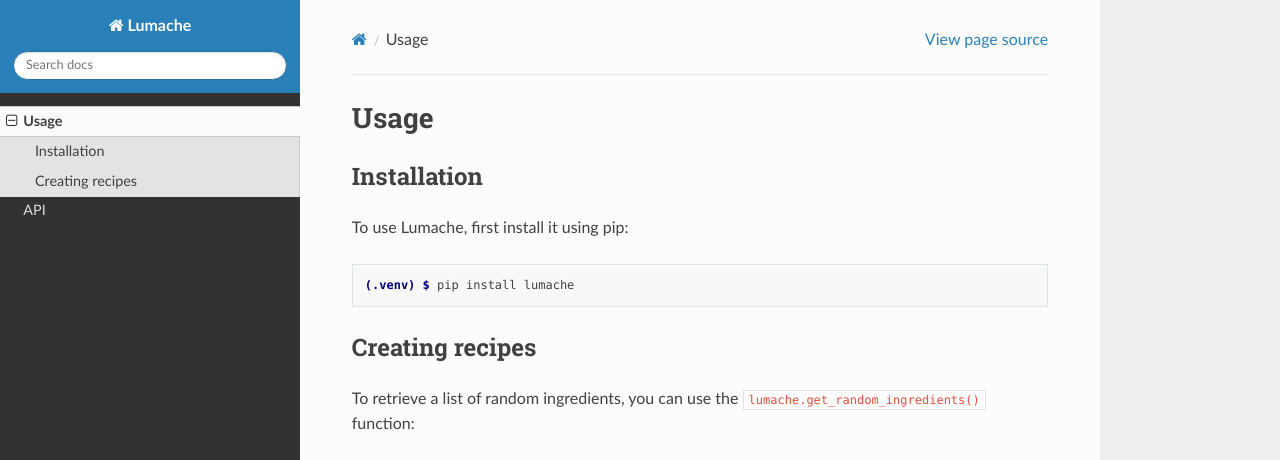
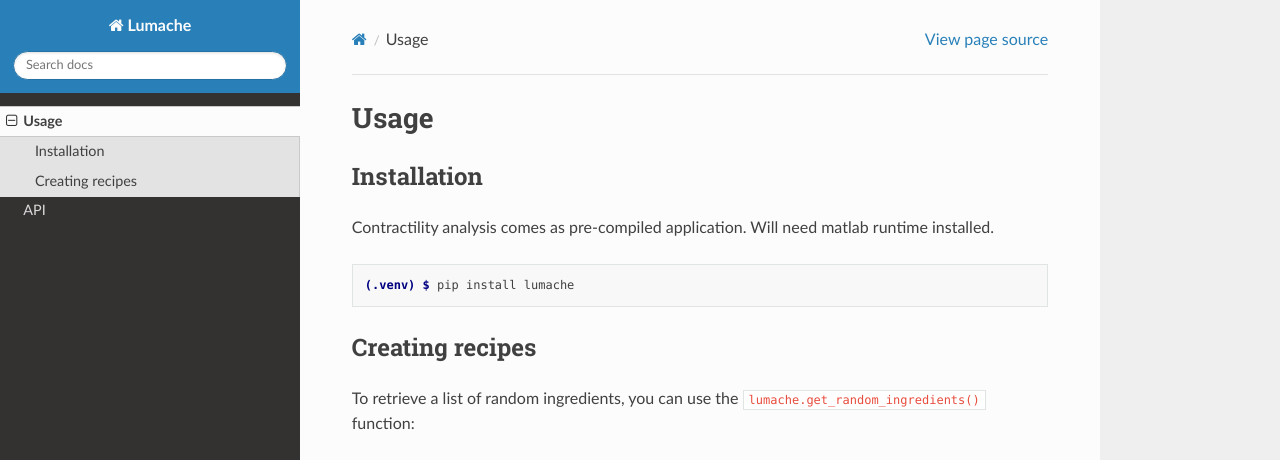
Before and after one commit to adithank/contractility-v4, a Sphinx documentation site: the page built from docs/source/usage.rst, in a window 1280 px wide and 1095 px high. Shown: the top 460 px of the window. Built offline with Sphinx 7.4.7 and the Read the Docs theme 3.1.0, drawn with Linux system fonts in a browser that asks for light colours; grey boxes are pictures that could not be loaded.

Commit message:
Update usage.rst

```diff
--- a/docs/source/usage.rst
+++ b/docs/source/usage.rst
@@ -6,7 +6,7 @@
 Installation
 ------------
 
-To use Lumache, first install it using pip:
+Contractility analysis comes as pre-compiled application. Will need matlab runtime installed.
 
 .. code-block:: console
 
```
